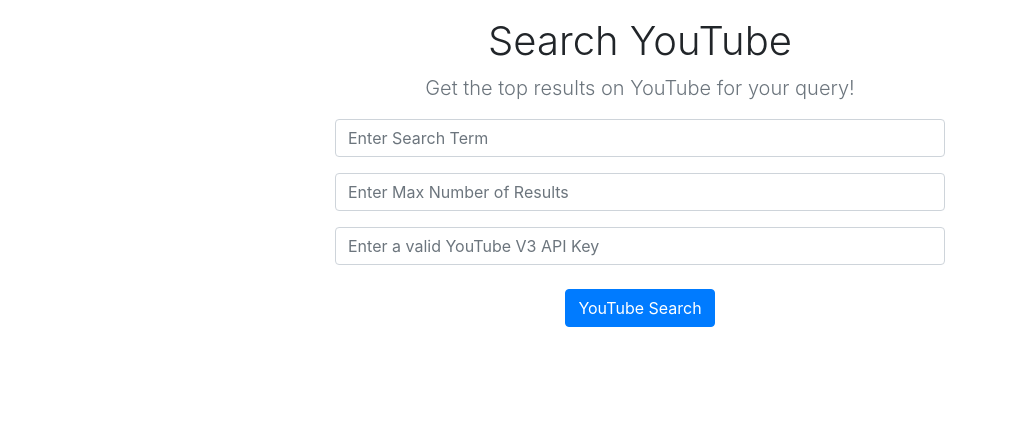
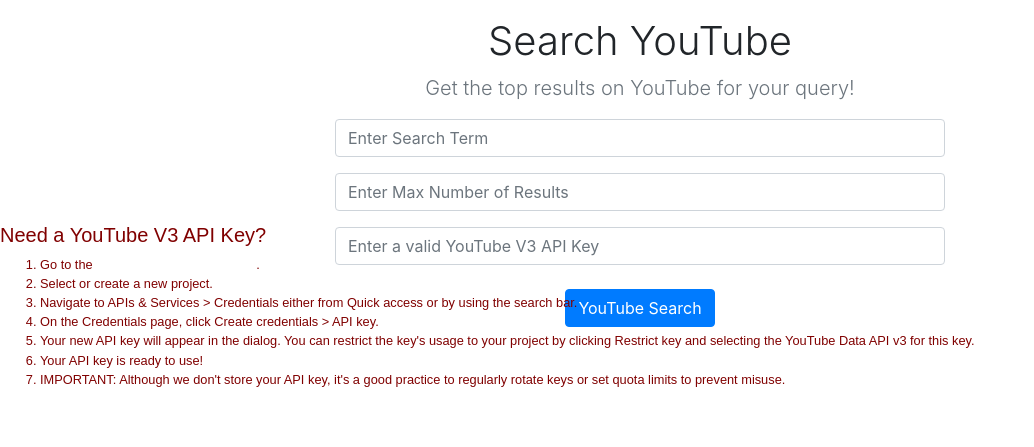
Before and after one commit to codewitty/YoutubeSearchEngine, a Flask app: page / in a window 1280 px wide. Shown: the part 395-842 px from the top of the page, without its empty margins (0-1034 px from the left). Run offline with Flask 3, Linux system fonts and the light colour scheme; some libraries are stand-ins or nearby versions.

Commit message:
added return

```diff
--- a/static/album.css
+++ b/static/album.css
@@ -13,6 +13,16 @@
 
 .jumbotron p:last-child {
   margin-bottom: 0;
+}
+
+.instructions {
+  margin-top: 30px;
+}
+
+.container2 {
+  margin-top: 30px;
+  color: #800000;
+  font-family: 'Noto Sans TC', sans-serif;
 }
 
 .jumbotron-heading {
--- a/templates/base.html
+++ b/templates/base.html
@@ -23,6 +23,16 @@
         .bd-placeholder-img-lg {
           font-size: 3.5rem;
         }
+      }
+
+      .footer {
+        position: absolute;
+        bottom: 0;
+        width: 100%;
+      }
+
+      .instructions ol li {
+        font-size: 0.8em; /* Adjust as needed */
       }
     </style>
     <!-- Custom styles for this template -->
@@ -60,6 +70,21 @@
     </div>
   </section>
 
+  <section class="instructions mt-5 footer">
+    <div class="container2">
+      <h5>Need a YouTube V3 API Key?</h5>
+      <ol>
+        <li>Go to the <a href="https://console.developers.google.com/">Google Developers Console</a>.</li>
+        <li>Select or create a new project.</li>
+        <li>Navigate to APIs & Services > Credentials either from Quick access or by using the search bar.</li>
+        <li>On the Credentials page, click Create credentials > API key.</li>
+        <li>Your new API key will appear in the dialog. You can restrict the key's usage to your project by clicking Restrict key and selecting the YouTube Data API v3 for this key.</li>
+        <li>Your API key is ready to use!</li>
+        <li>IMPORTANT: Although we don't store your API key, it's a good practice to regularly rotate keys or set quota limits to prevent misuse.</li>
+      </ol>
+    </div>
+  </section>
+
 </main>
 </body>
 </html>
```
Also changed, not shown: templates/results.html (+4 -3 lines).
